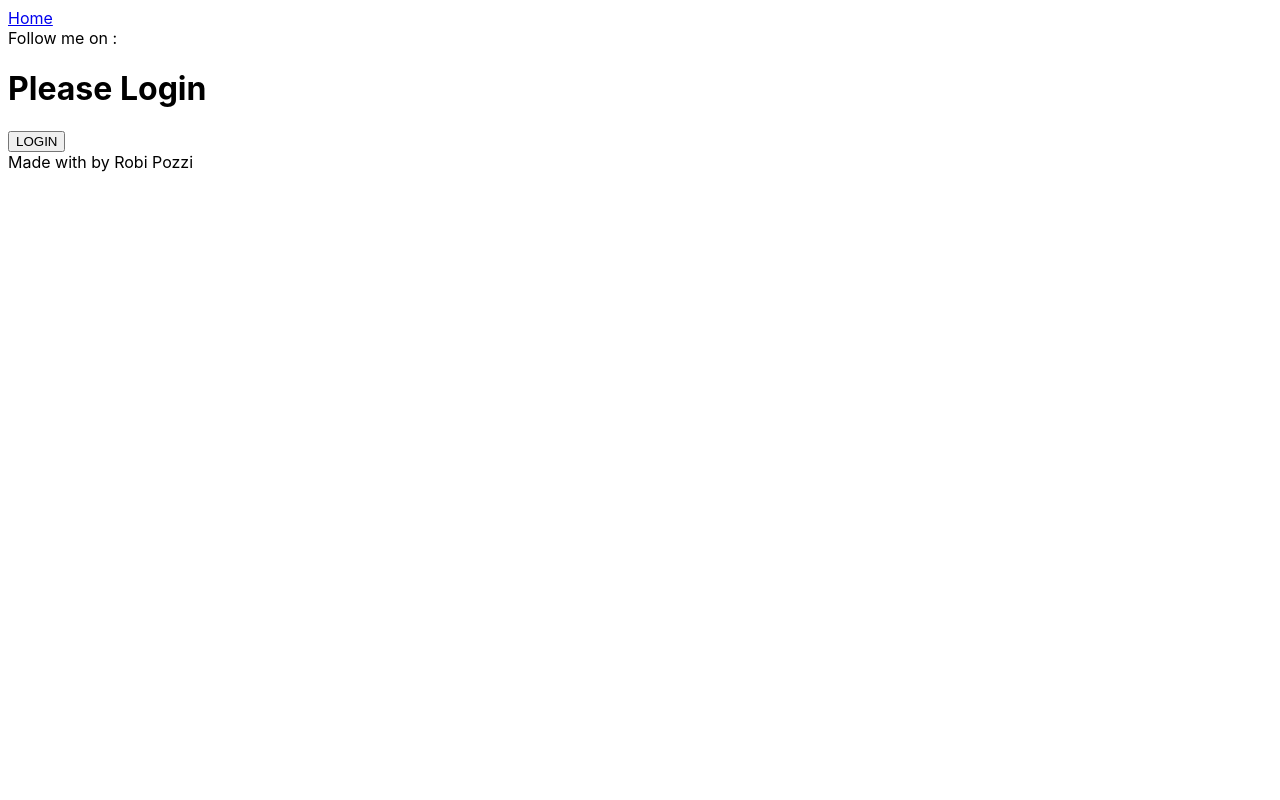
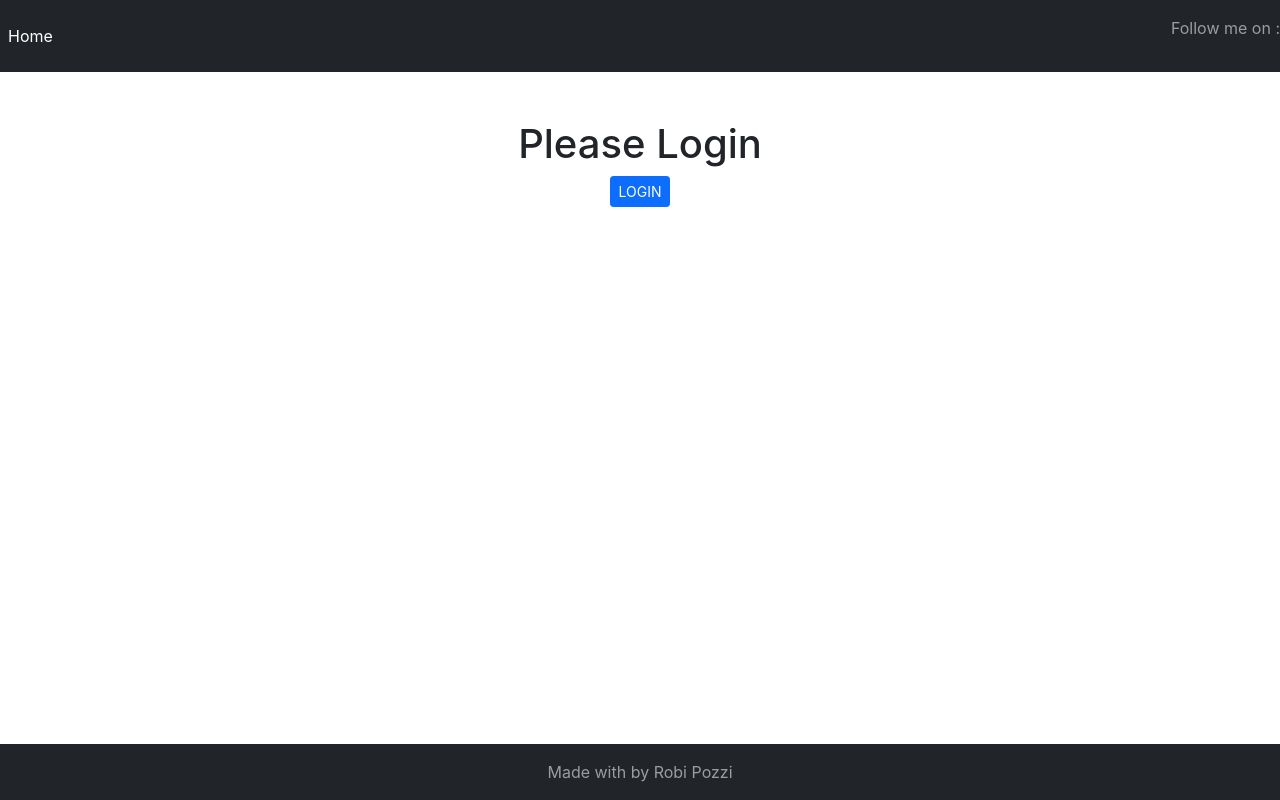
Before and after one commit to robipozzi/windfire-ui-angular, an Angular app: page / in a window 1280 px wide. Built offline with nearby package versions, Linux system fonts and the light colour scheme.

Commit message:
add Bootstrap

```diff
--- a/package.json
+++ b/package.json
@@ -20,7 +20,8 @@
     "@angular/router": "^18.2.0",
     "rxjs": "~7.8.0",
     "tslib": "^2.3.0",
-    "zone.js": "~0.14.10"
+    "zone.js": "~0.14.10",
+    "bootstrap": "^5"
   },
   "devDependencies": {
     "@angular-devkit/build-angular": "^18.2.10",
--- a/src/app/layout/layout.component.html
+++ b/src/app/layout/layout.component.html
@@ -1,21 +1,25 @@
 <app-header></app-header>
 <!--app-error></app-error-->
 <div class="container-fluid">
-    <main class="main">
   @if(!isLoggedIn){
-          <div>
+  <div class="d-flex justify-content-center">
     <h1>Please Login</h1>
-            <button (click)="login()">LOGIN</button>
+  </div>
+  <div class="d-flex justify-content-center">
+    <button class="btn btn-primary btn-sm" (click)="login()">LOGIN</button>
   </div>
   }
   @else{
-          <div>
+  <div class="d-flex justify-content-center">
     <h1>Hello, {{ title }}</h1>
+  </div>
+  <div class="d-flex justify-content-center">
     <p>Congratulations! Your app is running. 🎉</p>
-            <button (click)="logout()">LOGOUT</button>
+  </div>
+  <div class="d-flex justify-content-center">
+    <button class="btn btn-primary btn-sm" (click)="logout()">LOGOUT</button>
   </div>
   }
-      </main>
   <router-outlet />
 </div>
 <app-footer></app-footer>
--- a/src/styles.css
+++ b/src/styles.css
@@ -1 +1,4 @@
 /* You can add global styles to this file, and also import other style files */
+/* === Add Bootstrap css - START === */
+@import "bootstrap/scss/bootstrap.scss";
+/* === Add Bootstrap css - END === */
```
Also changed, not shown: 1 other file (tests, documents, lock files or other folders). Lines whose indentation alone changed are shown as unchanged.
